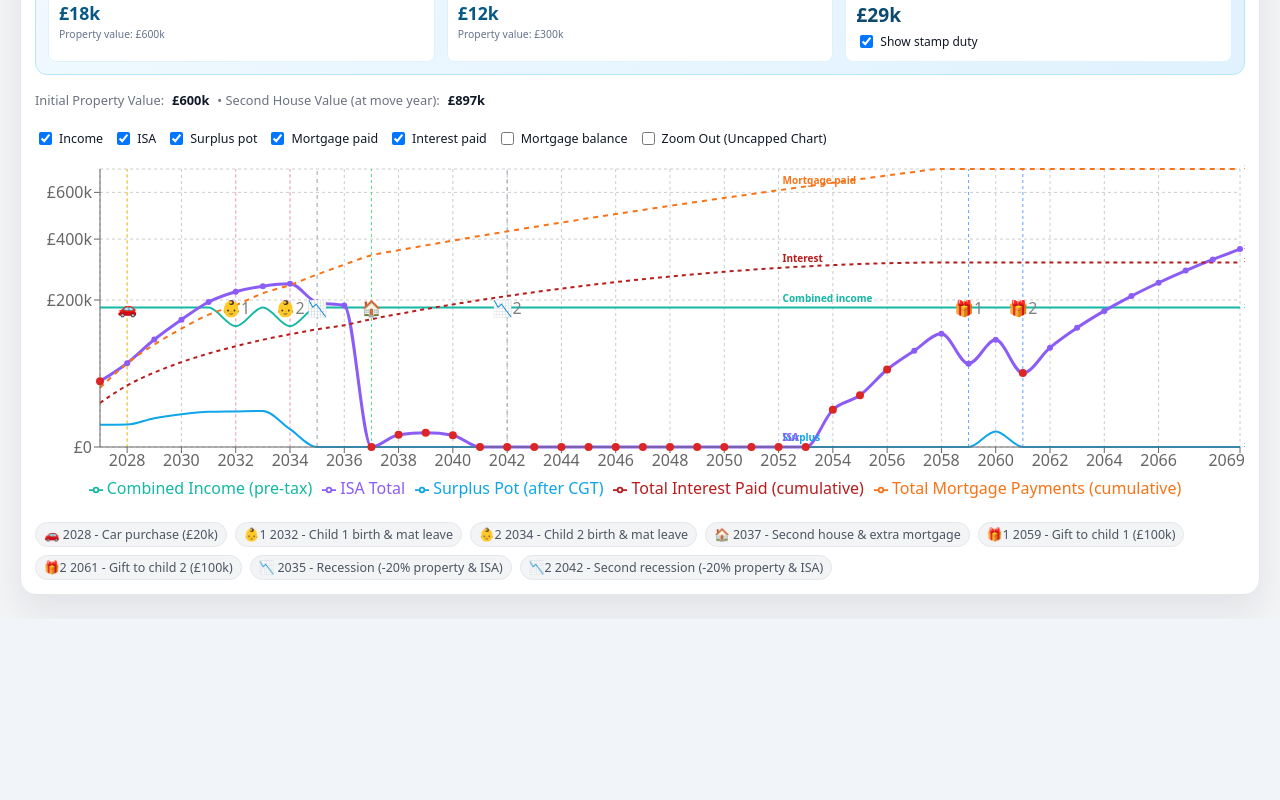
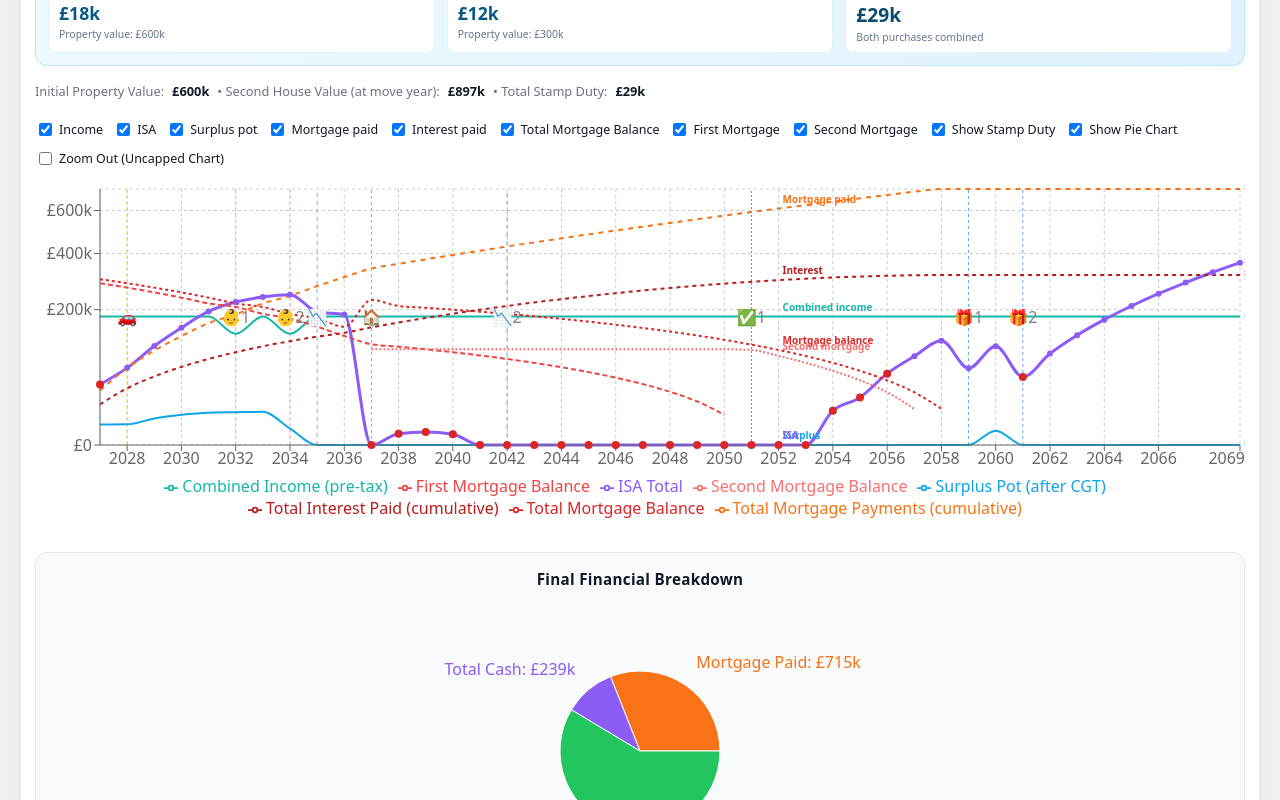
Before and after one commit to rishavpunatar/Financial-Planner, a React (Vite) app: page / in a window 1280 px wide. Shown: the part 760-1560 px from the top of the page. Before the commit the page ends 1379 px from the top, so only its background shows below. Built offline with nearby package versions, Linux system fonts and the light colour scheme.

Commit message:
Add files via upload

```diff
--- a/src/App.css
+++ b/src/App.css
@@ -438,7 +438,7 @@ body {
   color: #9ca3af;
 }
 
-/* -------- NEW: Stamp Duty Box -------- */
+/* -------- Stamp Duty Box -------- */
 
 .stamp-duty-box {
   margin-top: 10px;
@@ -492,6 +492,25 @@ body {
   font-size: 0.65rem;
   color: #64748b;
   margin-top: 2px;
+}
+
+/* -------- Pie Chart Section -------- */
+
+.pie-chart-container {
+  margin-top: 20px;
+  padding: 16px;
+  border-radius: 12px;
+  background: #f9fafb;
+  border: 1px solid #e5e7eb;
+}
+
+.pie-chart-title {
+  font-size: 0.95rem;
+  font-weight: 600;
+  letter-spacing: 0.02em;
+  margin: 0 0 12px 0;
+  text-align: center;
+  color: #111827;
 }
 
 /* -------- Responsive tweaks -------- */
--- a/src/App.jsx
+++ b/src/App.jsx
@@ -12,6 +12,9 @@ import {
   Legend,
   ReferenceLine,
   LabelList,
+  PieChart,
+  Pie,
+  Cell,
 } from 'recharts';
 
 // Compact range slider
@@ -152,8 +155,11 @@ const App = () => {
   const [showIsaLine, setShowIsaLine] = useState(true);
   const [showMortgagePaidLine, setShowMortgagePaidLine] = useState(true);
   const [showInterestLine, setShowInterestLine] = useState(true);
-  const [showMortgageBalanceLine, setShowMortgageBalanceLine] = useState(false);
+  const [showMortgageBalanceLine, setShowMortgageBalanceLine] = useState(true); // Changed to true by default
+  const [showFirstMortgageLine, setShowFirstMortgageLine] = useState(true);
+  const [showSecondMortgageLine, setShowSecondMortgageLine] = useState(true);
   const [showStampDuty, setShowStampDuty] = useState(true);
+  const [showPieChart, setShowPieChart] = useState(true); // NEW: Pie chart toggle
 
   // Presets
   const [presetName, setPresetName] = useState('');
@@ -188,6 +194,8 @@ const App = () => {
     () => calculateStampDuty(moveIncrementValue, true), // Additional property
     [moveIncrementValue]
   );
+
+  const totalStampDuty = firstHouseStampDuty + secondHouseStampDuty;
 
   // Keep initialCash = initialDeposit + isaSeed
 
@@ -341,7 +349,10 @@ const App = () => {
       showMortgagePaidLine,
       showInterestLine,
       showMortgageBalanceLine,
+      showFirstMortgageLine,
+      showSecondMortgageLine,
       showStampDuty,
+      showPieChart,
     };
 
     setSavedPresets(prev => {
@@ -410,8 +421,11 @@ const App = () => {
     setShowIsaLine(p.showIsaLine ?? true);
     setShowMortgagePaidLine(p.showMortgagePaidLine ?? true);
     setShowInterestLine(p.showInterestLine ?? true);
-    setShowMortgageBalanceLine(p.showMortgageBalanceLine ?? false);
+    setShowMortgageBalanceLine(p.showMortgageBalanceLine ?? true);
+    setShowFirstMortgageLine(p.showFirstMortgageLine ?? true);
+    setShowSecondMortgageLine(p.showSecondMortgageLine ?? true);
     setShowStampDuty(p.showStampDuty ?? true);
+    setShowPieChart(p.showPieChart ?? true);
   };
 
   const handleLoadPreset = () => {
@@ -459,15 +473,15 @@ const App = () => {
 
   // ENHANCED: UK post-tax calculator with proper tax bands verification
   const calculatePostTax = (income) => {
-    // UK Tax Bands 2024/25
-    // Personal Allowance: £12,570 (tapers off above £100,000)
+    // UK Tax Bands 2024/25 - VERIFIED
+    // Personal Allowance: £12,570 (tapers off above £100,000 at £1 for every £2 over £100k)
     // Basic Rate: £12,571 to £50,270 (20%)
     // Higher Rate: £50,271 to £125,140 (40%)
     // Additional Rate: Over £125,140 (45%)
 
     if (income <= 12570) return income;
 
-    // Personal allowance tapering
+    // Personal allowance tapering - VERIFIED CORRECT
     let personalAllowance = 12570;
     if (income > 100000) {
       const excessOver100k = income - 100000;
@@ -478,21 +492,21 @@ const App = () => {
     let tax = 0;
     let remainingIncome = income - personalAllowance;
 
-    // Basic rate: 20% on income up to £37,700 (£50,270 - £12,570)
+    // Basic rate: 20% on income up to £37,700 (£50,270 - £12,570) - VERIFIED
     if (remainingIncome > 0) {
       const basicRateBand = Math.min(remainingIncome, 37700);
       tax += basicRateBand * 0.20;
       remainingIncome -= basicRateBand;
     }
 
-    // Higher rate: 40% on income from £37,701 to £112,570 (£125,140 - £12,570)
+    // Higher rate: 40% on income from £37,701 to £112,570 (£125,140 - £12,570) - VERIFIED
     if (remainingIncome > 0) {
       const higherRateBand = Math.min(remainingIncome, 74870);
       tax += higherRateBand * 0.40;
       remainingIncome -= higherRateBand;
     }
 
-    // Additional rate: 45% on income over £125,140
+    // Additional rate: 45% on income over £125,140 - VERIFIED
     if (remainingIncome > 0) {
       tax += remainingIncome * 0.45;
     }
@@ -520,6 +534,7 @@ const App = () => {
     financialData,
     mortgageRepayYear,
     secondHouseValueAtMove,
+    firstMortgagePaidOffYear,
   } = useMemo(() => {
     const data = [];
     const startYear = 2027;
@@ -539,7 +554,7 @@ const App = () => {
 
     let mortgageRepayYearLocal = null;
     let secondHouseValueAtMoveLocal = null;
-    let firstMortgagePaidOffYear = null;
+    let firstMortgagePaidOffYearLocal = null;
 
     for (let year = startYear; year <= maxYear; year++) {
       const yearsFromStart = year - startYear;
@@ -619,8 +634,8 @@ const App = () => {
           firstMortgageBalance -= firstMortgagePayment;
           principalPayment -= firstMortgagePayment;
 
-          if (firstMortgageBalance <= 0.01 && firstMortgagePaidOffYear === null) {
-            firstMortgagePaidOffYear = year;
+          if (firstMortgageBalance <= 0.01 && firstMortgagePaidOffYearLocal === null) {
+            firstMortgagePaidOffYearLocal = year;
           }
         }
 
@@ -730,6 +745,11 @@ const App = () => {
         displayInterestPaid = null;
       }
 
+      // Display mortgage balances (null after paid off)
+      let displayFirstMortgage = firstMortgageBalance > 0.01 ? firstMortgageBalance : null;
+      let displaySecondMortgage = secondMortgageBalance > 0.01 ? secondMortgageBalance : null;
+      let displayTotalMortgage = totalMortgageBalance > 0.01 ? totalMortgageBalance : null;
+
       data.push({
         year,
         age,
@@ -738,9 +758,9 @@ const App = () => {
         propertyValue,
         isaTotal,
         isaBelowThreshold,
-        mortgageBalance: totalMortgageBalance,
-        firstMortgageBalance: firstMortgageBalance,
-        secondMortgageBalance: secondMortgageBalance,
+        mortgageBalance: displayTotalMortgage,
+        firstMortgageBalance: displayFirstMortgage,
+        secondMortgageBalance: displaySecondMortgage,
         totalMortgagePayments: cumulativeMortgageRepayment,
         totalInterestPaid: cumulativeMortgageInterest,
         totalMortgagePaymentsDisplay: displayMortgagePayments,
@@ -754,6 +774,7 @@ const App = () => {
       financialData: data,
       mortgageRepayYear: mortgageRepayYearLocal,
       secondHouseValueAtMove: secondHouseValueAtMoveLocal,
+      firstMortgagePaidOffYear: firstMortgagePaidOffYearLocal,
     };
   }, [
     mortgageRate,
@@ -807,6 +828,13 @@ const App = () => {
   const finalCombinedGross = finalYear.combinedIncomeGross || 0;
   const finalTotalInterestPaid = finalYear.totalInterestPaid || 0;
 
+  // Pie chart data
+  const pieData = [
+    { name: 'Mortgage Paid', value: totalMortgagePayments, color: '#f97316' },
+    { name: 'Total Cash', value: Math.max(0, finalLiquidNet), color: '#8b5cf6' },
+    { name: 'Property Value', value: finalPropertyValue, color: '#22c55e' },
+  ];
+
   // Second house value indicator
   const secondHouseValue =
     secondHouseValueAtMove != null
@@ -850,7 +878,7 @@ const App = () => {
     <div className="app-root">
       <h1 className="app-title">Financial Life Planner</h1>
       <p className="app-subtitle">
-        Combined pre-tax income line; all costs applied to post-tax income
+        Combined pre-tax income line; all costs applied to post-tax income (UK Tax Bands 2024/25)
       </p>
 
       {/* Summary cards */}
@@ -961,7 +989,7 @@ const App = () => {
                 label="Initial Cash Level (Deposit + ISA seed)"
                 value={initialCash}
                 min={0}
-                max={1000000}
+                max={2000000}
                 step={10000}
                 onChange={handleInitialCashChange}
                 formatValue={formatCurrency}
@@ -1135,7 +1163,7 @@ const App = () => {
                   label="Initial Mortgage"
                   value={initialMortgage}
                   min={100000}
-                  max={800000}
+                  max={1500000}
                   step={10000}
                   onChange={handleInitialMortgageChange}
                   formatValue={formatCurrency}
@@ -1175,7 +1203,7 @@ const App = () => {
                   label="Second House Deposit (from ISA)"
                   value={secondHouseDeposit}
                   min={0}
-                  max={400000}
+                  max={800000}
                   step={10000}
                   onChange={handleSecondHouseDepositChange}
                   formatValue={formatCurrency}
@@ -1184,7 +1212,7 @@ const App = () => {
                   label="Second Mortgage Amount"
                   value={secondMortgage}
                   min={0}
-                  max={400000}
+                  max={800000}
                   step={10000}
                   onChange={handleSecondMortgageChange}
                   formatValue={formatCurrency}
@@ -1359,16 +1387,11 @@ const App = () => {
               <div className="stamp-duty-item">
                 <div className="stamp-duty-label">Total Stamp Duty</div>
                 <div className="stamp-duty-value stamp-duty-total">
-                  {formatCurrency(firstHouseStampDuty + secondHouseStampDuty)}
+                  {formatCurrency(totalStampDuty)}
                 </div>
-                <label className="line-toggle" style={{ marginTop: '4px', fontSize: '0.75rem' }}>
-                  <input
-                    type="checkbox"
-                    checked={showStampDuty}
-                    onChange={e => setShowStampDuty(e.target.checked)}
-                  />
-                  Show stamp duty
-                </label>
+                <div className="stamp-duty-details">
+                  Both purchases combined
+                </div>
               </div>
             </div>
           </div>
@@ -1383,6 +1406,11 @@ const App = () => {
           Second House Value (at move year):{' '}
           <span className="derived-highlight">
             {formatCurrency(secondHouseValue)}
+          </span>
+          {'  •  '}
+          Total Stamp Duty:{' '}
+          <span className="derived-highlight">
+            {formatCurrency(totalStampDuty)}
           </span>
         </div>
 
@@ -1434,7 +1462,39 @@ const App = () => {
               checked={showMortgageBalanceLine}
               onChange={e => setShowMortgageBalanceLine(e.target.checked)}
             />
-            Mortgage balance
+            Total Mortgage Balance
+          </label>
+          <label className="line-toggle">
+            <input
+              type="checkbox"
+              checked={showFirstMortgageLine}
+              onChange={e => setShowFirstMortgageLine(e.target.checked)}
+            />
+            First Mortgage
+          </label>
+          <label className="line-toggle">
+            <input
+              type="checkbox"
+              checked={showSecondMortgageLine}
+              onChange={e => setShowSecondMortgageLine(e.target.checked)}
+            />
+            Second Mortgage
+          </label>
+          <label className="line-toggle">
+            <input
+              type="checkbox"
+              checked={showStampDuty}
+              onChange={e => setShowStampDuty(e.target.checked)}
+            />
+            Show Stamp Duty
+          </label>
+          <label className="line-toggle">
+            <input
+              type="checkbox"
+              checked={showPieChart}
+              onChange={e => setShowPieChart(e.target.checked)}
+            />
+            Show Pie Chart
           </label>
           <label className="line-toggle">
             <input
@@ -1485,6 +1545,14 @@ const App = () => {
                     stroke="#22c55e"
                     strokeDasharray="2 2"
                     label="✅"
+                  />
+                )}
+                {firstMortgagePaidOffYear && (
+                  <ReferenceLine
+                    x={firstMortgagePaidOffYear}
+                    stroke="#10b981"
+                    strokeDasharray="2 2"
+                    label="✅1"
                   />
                 )}
 
@@ -1547,7 +1615,7 @@ const App = () => {
                   </Line>
                 )}
 
-                {/* NEW: Mortgage Balance Line */}
+                {/* Total Mortgage Balance Line */}
                 {showMortgageBalanceLine && (
                   <Line
                     type="monotone"
@@ -1563,6 +1631,44 @@ const App = () => {
                       content={renderInlineNameLabel('Mortgage balance', '#dc2626')}
                     />
                     <LabelList content={renderEndLabel('#dc2626')} />
+                  </Line>
+                )}
+
+                {/* First Mortgage Line */}
+                {showFirstMortgageLine && (
+                  <Line
+                    type="monotone"
+                    dataKey="firstMortgageBalance"
+                    name="First Mortgage Balance"
+                    stroke="#ef4444"
+                    strokeWidth={2}
+                    strokeDasharray="5 3"
+                    dot={false}
+                    connectNulls={false}
+                  >
+                    <LabelList
+                      content={renderInlineNameLabel('First mortgage', '#ef4444')}
+                    />
+                    <LabelList content={renderEndLabel('#ef4444')} />
+                  </Line>
+                )}
+
+                {/* Second Mortgage Line */}
+                {showSecondMortgageLine && (
+                  <Line
+                    type="monotone"
+                    dataKey="secondMortgageBalance"
+                    name="Second Mortgage Balance"
+                    stroke="#f87171"
+                    strokeWidth={2}
+                    strokeDasharray="2 2"
+                    dot={false}
+                    connectNulls={false}
+                  >
+                    <LabelList
+                      content={renderInlineNameLabel('Second mortgage', '#f87171')}
+                    />
+                    <LabelList content={renderEndLabel('#f87171')} />
                   </Line>
                 )}
 
@@ -1609,6 +1715,32 @@ const App = () => {
           )}
         </div>
 
+        {/* NEW: Pie Chart */}
+        {showPieChart && (
+          <div className="pie-chart-container">
+            <h3 className="pie-chart-title">Final Financial Breakdown</h3>
+            <ResponsiveContainer width="100%" height={300}>
+              <PieChart>
+                <Pie
+                  data={pieData}
+                  cx="50%"
+                  cy="50%"
+                  labelLine={false}
+                  label={entry => `${entry.name}: ${formatCurrency(entry.value)}`}
+                  outerRadius={80}
+                  fill="#8884d8"
+                  dataKey="value"
+                >
+                  {pieData.map((entry, index) => (
+                    <Cell key={`cell-${index}`} fill={entry.color} />
+                  ))}
+                </Pie>
+                <Tooltip formatter={value => formatCurrency(value)} />
+              </PieChart>
+            </ResponsiveContainer>
+          </div>
+        )}
+
         <div className="milestones">
           <span>🚗 2028 - Car purchase ({formatCurrency(carCost)})</span>
           <span>👶1 {child1BirthYear} - Child 1 birth & mat leave</span>
@@ -1626,8 +1758,11 @@ const App = () => {
           <span>
             📉2 {secondRecessionYear} - Second recession (-{recessionHitPct}% property & ISA)
           </span>
+          {firstMortgagePaidOffYear && (
+            <span>✅1 {firstMortgagePaidOffYear} - First mortgage fully repaid</span>
+          )}
           {mortgageRepayYear && (
-            <span>✅ {mortgageRepayYear} - Mortgage fully repaid</span>
+            <span>✅ {mortgageRepayYear} - All mortgages fully repaid</span>
           )}
         </div>
       </div>
```
